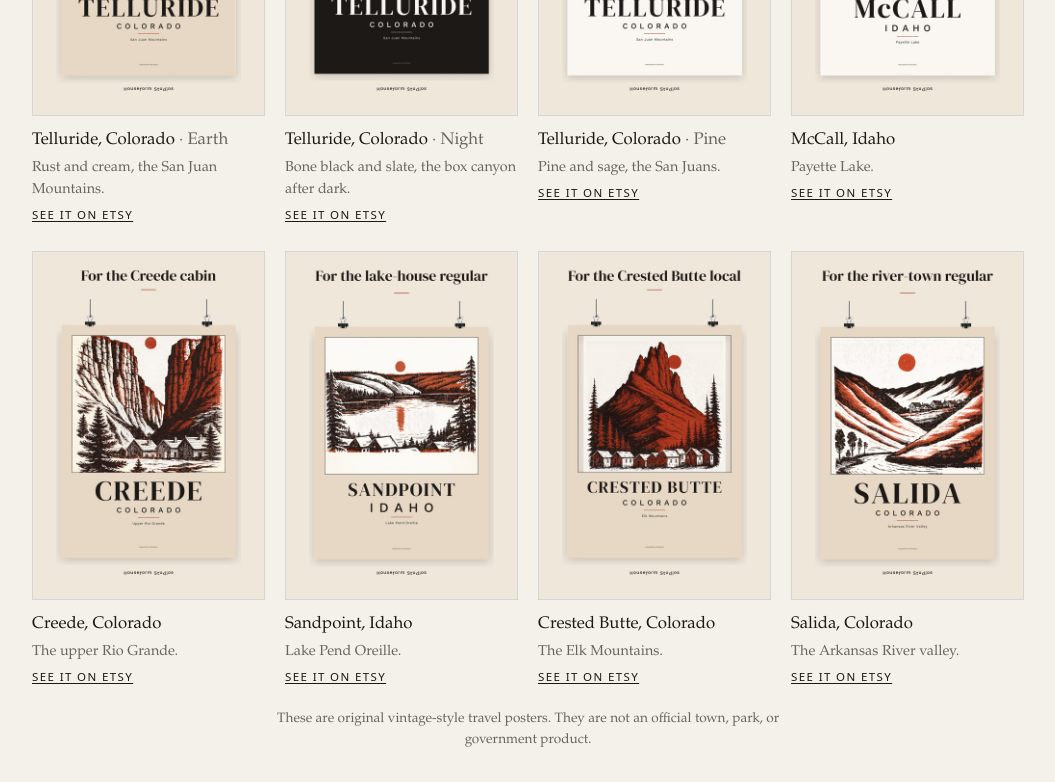
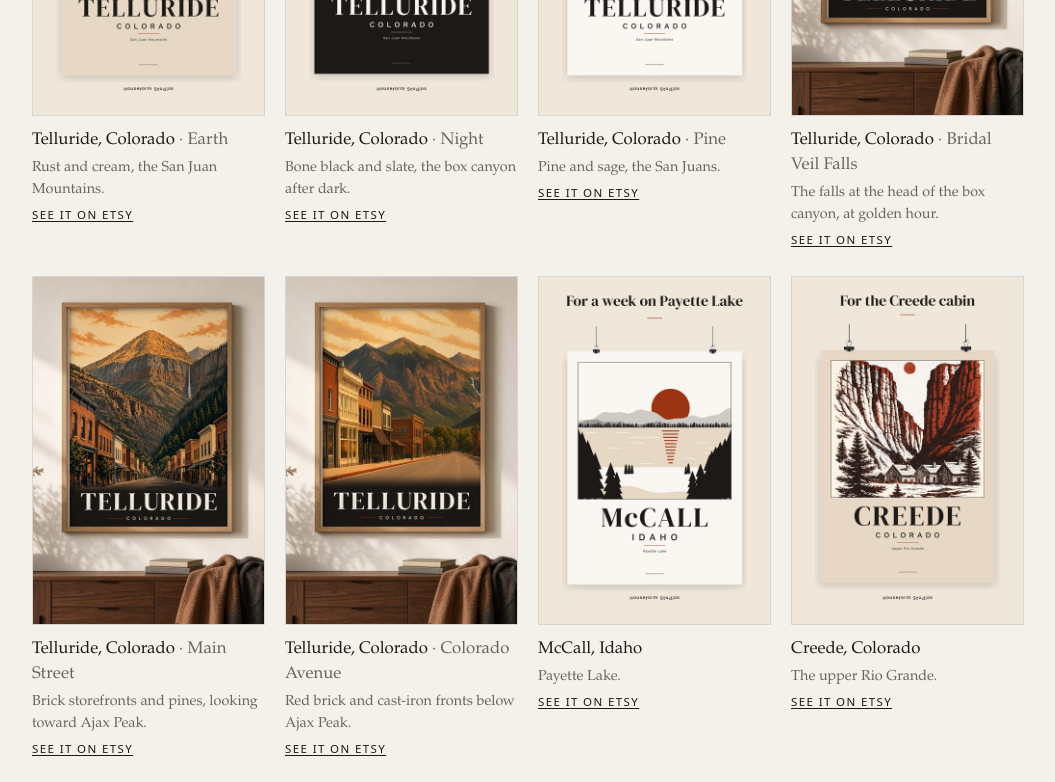
Before and after one commit to spstepp/houseform-studios, a plain HTML site: page gifts/index.html in a window 1280 px wide. Shown: the part 600-1382 px from the top of the page, without its empty margins (112-1167 px from the left). Drawn offline with Linux system fonts and the light colour scheme.

Commit message:
Add 3 Telluride posters to /gifts/ and update the home page count to 14.

```diff
--- a/gifts/index.html
+++ b/gifts/index.html
@@ -41,6 +41,9 @@
 <li class="card"><a href="https://www.etsy.com/listing/4571631626" rel="noopener"><img src="img/telluride-earth.jpg" width="480" height="720" loading="lazy" alt="Telluride, Colorado Earth poster by Houseform Studios"><span class="t">Telluride, Colorado <span class="v">· Earth</span></span><span class="l">Rust and cream, the San Juan Mountains.</span><span class="go">See it on Etsy</span></a></li>
 <li class="card"><a href="https://www.etsy.com/listing/4571615989" rel="noopener"><img src="img/telluride-night.jpg" width="480" height="720" loading="lazy" alt="Telluride, Colorado Night poster by Houseform Studios"><span class="t">Telluride, Colorado <span class="v">· Night</span></span><span class="l">Bone black and slate, the box canyon after dark.</span><span class="go">See it on Etsy</span></a></li>
 <li class="card"><a href="https://www.etsy.com/listing/4571615919" rel="noopener"><img src="img/telluride-pine.jpg" width="480" height="720" loading="lazy" alt="Telluride, Colorado Pine poster by Houseform Studios"><span class="t">Telluride, Colorado <span class="v">· Pine</span></span><span class="l">Pine and sage, the San Juans.</span><span class="go">See it on Etsy</span></a></li>
+<li class="card"><a href="https://www.etsy.com/listing/4622626841?utm_source=houseformstudios&amp;utm_medium=site&amp;utm_campaign=hfs_gifts" rel="noopener"><img src="img/telluride-bridal-veil-falls.jpg" width="480" height="720" loading="lazy" alt="Telluride Bridal Veil Falls poster in a wood frame, a tall waterfall off golden cliffs"><span class="t">Telluride, Colorado <span class="v">· Bridal Veil Falls</span></span><span class="l">The falls at the head of the box canyon, at golden hour.</span><span class="go">See it on Etsy</span></a></li>
+<li class="card"><a href="https://www.etsy.com/listing/4622628665?utm_source=houseformstudios&amp;utm_medium=site&amp;utm_campaign=hfs_gifts" rel="noopener"><img src="img/telluride-main-street.jpg" width="480" height="720" loading="lazy" alt="Telluride main street poster in a wood frame, brick storefronts leading to Ajax Peak"><span class="t">Telluride, Colorado <span class="v">· Main Street</span></span><span class="l">Brick storefronts and pines, looking toward Ajax Peak.</span><span class="go">See it on Etsy</span></a></li>
+<li class="card"><a href="https://www.etsy.com/listing/4622636918?utm_source=houseformstudios&amp;utm_medium=site&amp;utm_campaign=hfs_gifts" rel="noopener"><img src="img/telluride-colorado-avenue.jpg" width="480" height="720" loading="lazy" alt="Telluride Colorado Avenue poster in a wood frame, red brick and cream storefronts below Ajax Peak"><span class="t">Telluride, Colorado <span class="v">· Colorado Avenue</span></span><span class="l">Red brick and cast-iron fronts below Ajax Peak.</span><span class="go">See it on Etsy</span></a></li>
 <li class="card"><a href="https://www.etsy.com/listing/4613771022" rel="noopener"><img src="img/mccall.jpg" width="480" height="720" loading="lazy" alt="McCall, Idaho poster by Houseform Studios"><span class="t">McCall, Idaho</span><span class="l">Payette Lake.</span><span class="go">See it on Etsy</span></a></li>
 <li class="card"><a href="https://www.etsy.com/listing/4614131584" rel="noopener"><img src="img/creede.jpg" width="480" height="720" loading="lazy" alt="Creede, Colorado poster by Houseform Studios"><span class="t">Creede, Colorado</span><span class="l">The upper Rio Grande.</span><span class="go">See it on Etsy</span></a></li>
 <li class="card"><a href="https://www.etsy.com/listing/4615092746" rel="noopener"><img src="img/sandpoint.jpg" width="480" height="720" loading="lazy" alt="Sandpoint, Idaho poster by Houseform Studios"><span class="t">Sandpoint, Idaho</span><span class="l">Lake Pend Oreille.</span><span class="go">See it on Etsy</span></a></li>
```
Also changed, not shown: index.html (+1 -1 lines), gifts/img/telluride-bridal-veil-falls.jpg (added), gifts/img/telluride-colorado-avenue.jpg (added), gifts/img/telluride-main-street.jpg (added).
